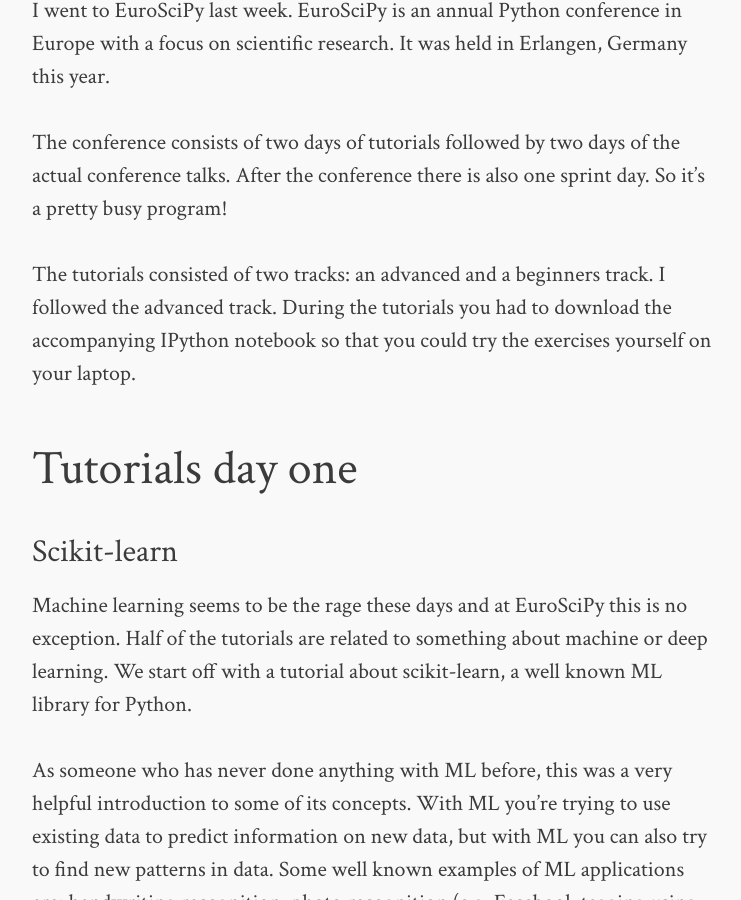
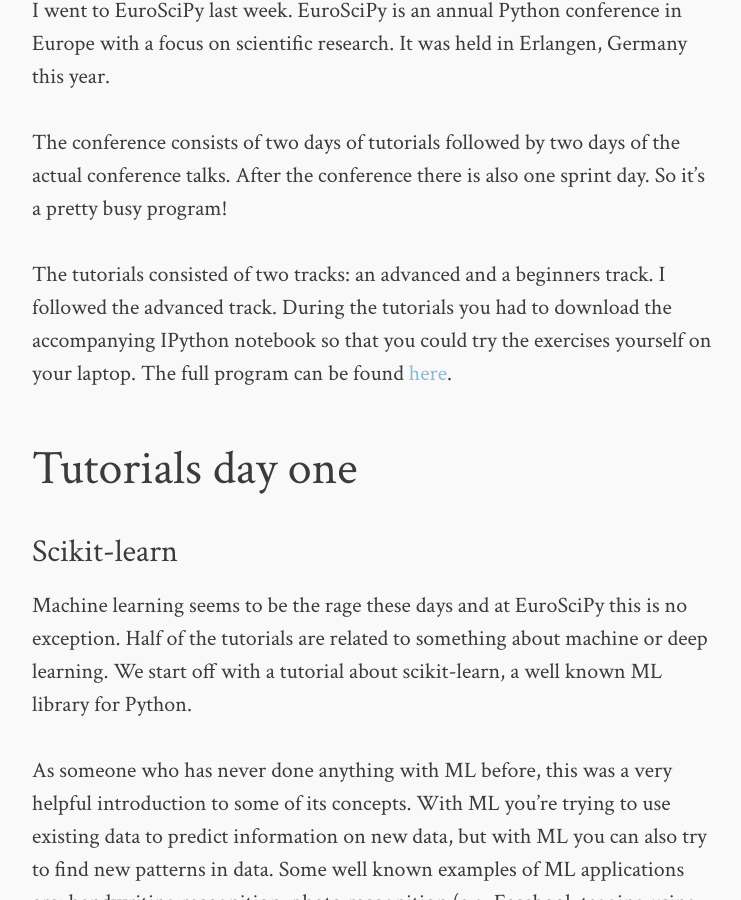
Before and after one commit to jackieleng/jackieleng.github.io, a Jekyll site: the page built from _posts/2016-09-04-euroscipy-2016-tutorials.md, in a window 1280 px wide and 900 px high, scrolled down 535 px. Shown: the whole window, without its empty margins (268-1009 px from the left). Built offline with Jekyll 4.4.1, drawn with Linux system fonts in a browser that asks for light colours; comment, search, counter and statistics services are not loaded.

Commit message:
Included link to euroscipy program

```diff
--- a/_posts/2016-09-04-euroscipy-2016-tutorials.md
+++ b/_posts/2016-09-04-euroscipy-2016-tutorials.md
@@ -17,7 +17,8 @@
 The tutorials consisted of two tracks: an advanced and a beginners track.
 I followed the advanced track. During the tutorials you had to download
 the accompanying IPython notebook so that you could try the exercises yourself
-on your laptop.
+on your laptop. The full program can be found
+[here](https://www.euroscipy.org/2016/program/).
 
 ## Tutorials day one
 
```
